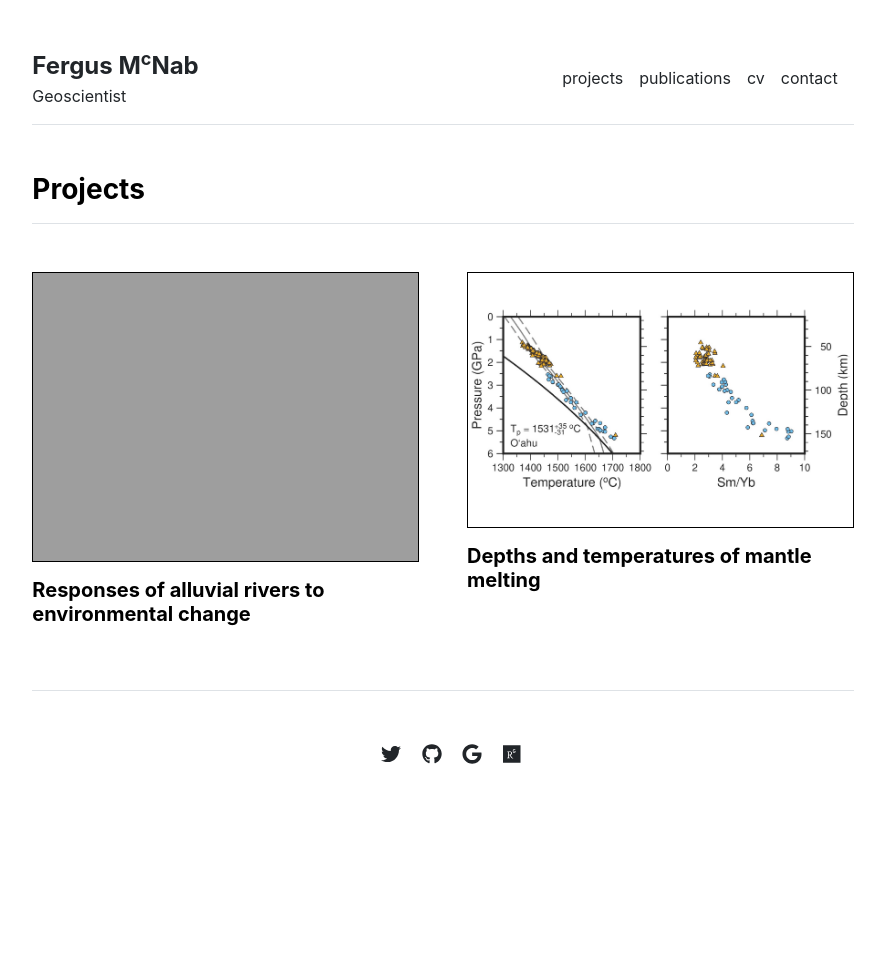
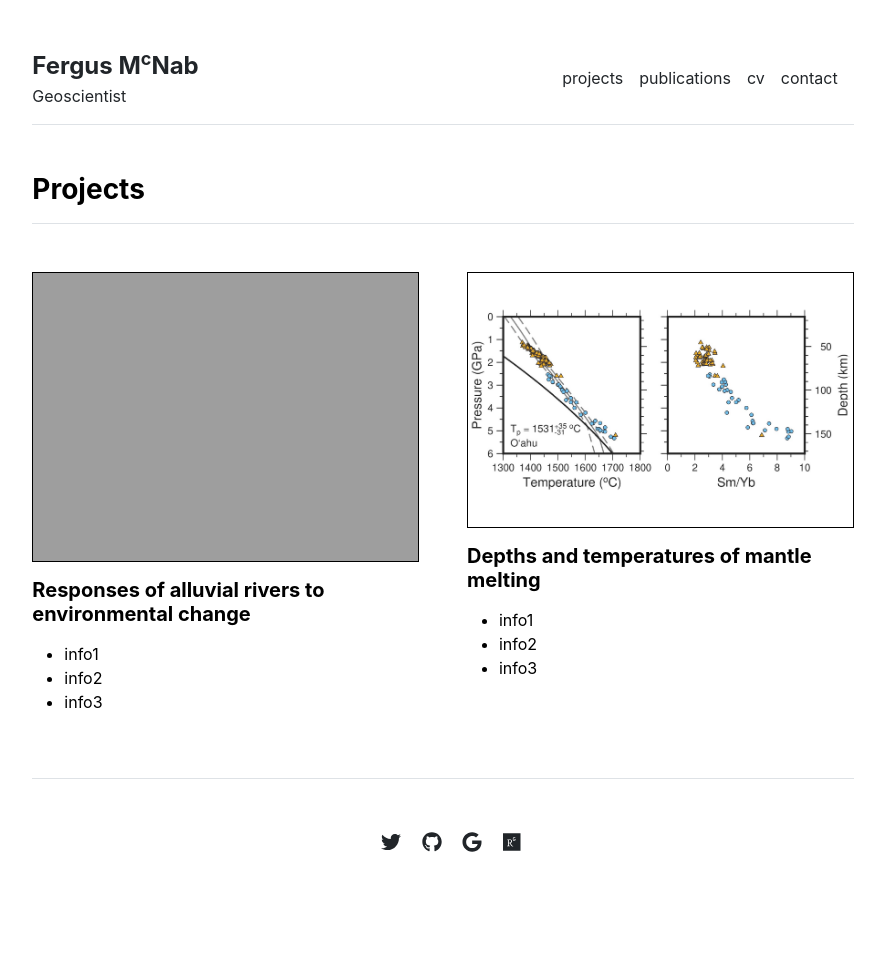
Before and after one commit to fmcnab/fmcnab.github.io, a Jekyll site: the page built from projects.md, in a window 1280 px wide. Shown: the whole page, without its empty margins (197-1082 px from the left). Built offline with Jekyll 4.4.1, drawn with Linux system fonts in a browser that asks for light colours; before the commit the page ends 900 px from its top, so only the background shows below that.

Commit message:
Testing expanded project layout.

```diff
--- a/_data/projects.yml
+++ b/_data/projects.yml
@@ -1,3 +1,3 @@
 row1:
-- {title: 'Responses of alluvial rivers to environmental change', img: '/assets/img/alluvial_riv.png'}
-- {title: 'Depths and temperatures of mantle melting', img: '/assets/img/meltpt.png'}
+- {title: 'Responses of alluvial rivers to environmental change', img: '/assets/img/alluvial_riv.png', info: {'info1', 'info2', 'info3'}}
+- {title: 'Depths and temperatures of mantle melting', img: '/assets/img/meltpt.png', info: {'info1', 'info2', 'info3'}}
--- a/_layouts/projects.html
+++ b/_layouts/projects.html
@@ -10,6 +10,11 @@ layout: default
     <div class="col-md-6">
       <img style="border:1px solid black;" src="{{ site.github.url }}{{ item.img }}" alt="Image" width="100%">
       <h5 class="fw-bold pb-2 mb-2 pt-2 mt-2">{{ item.title }}</h5>
+      <ul>
+        {% for info in item.info %}
+          <li>{{ info }}</li>
+        {% endfor %}
+      </ul>
     </div>
   {% endfor %}
 </div>
```
